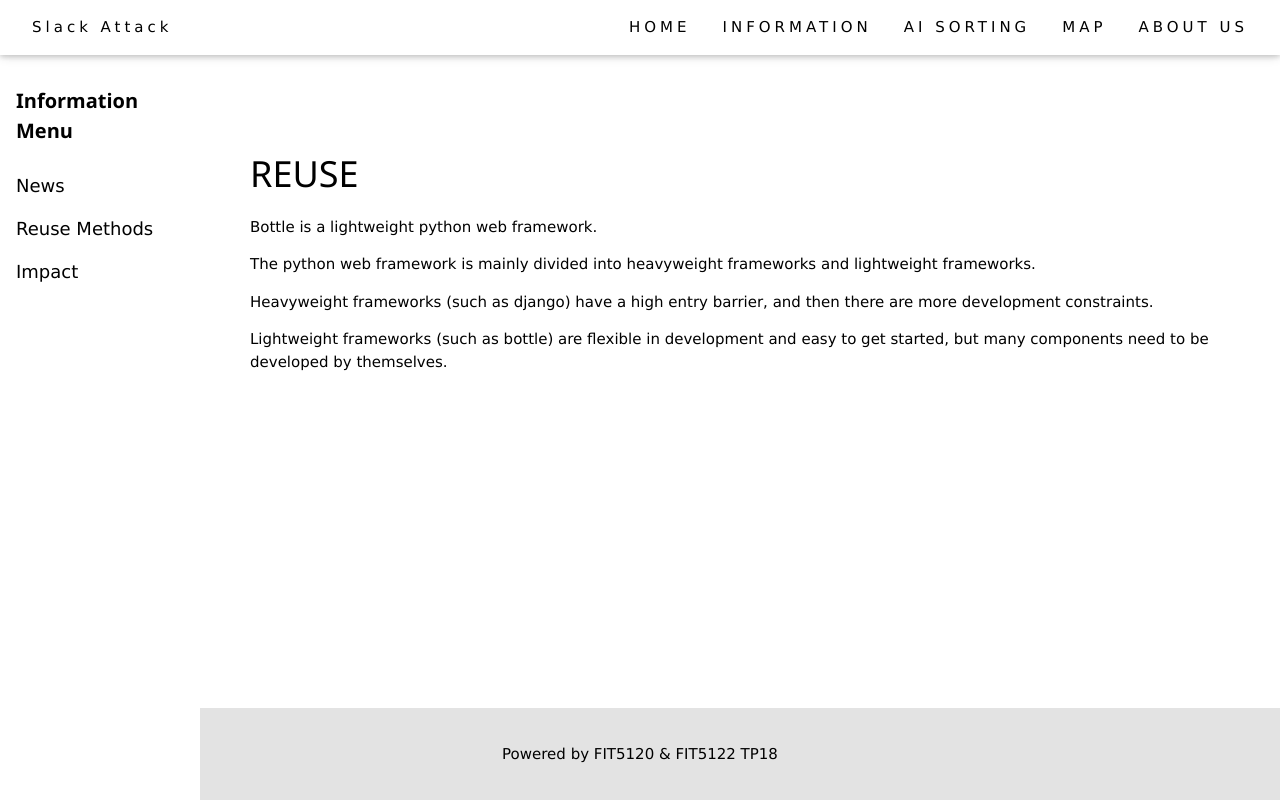
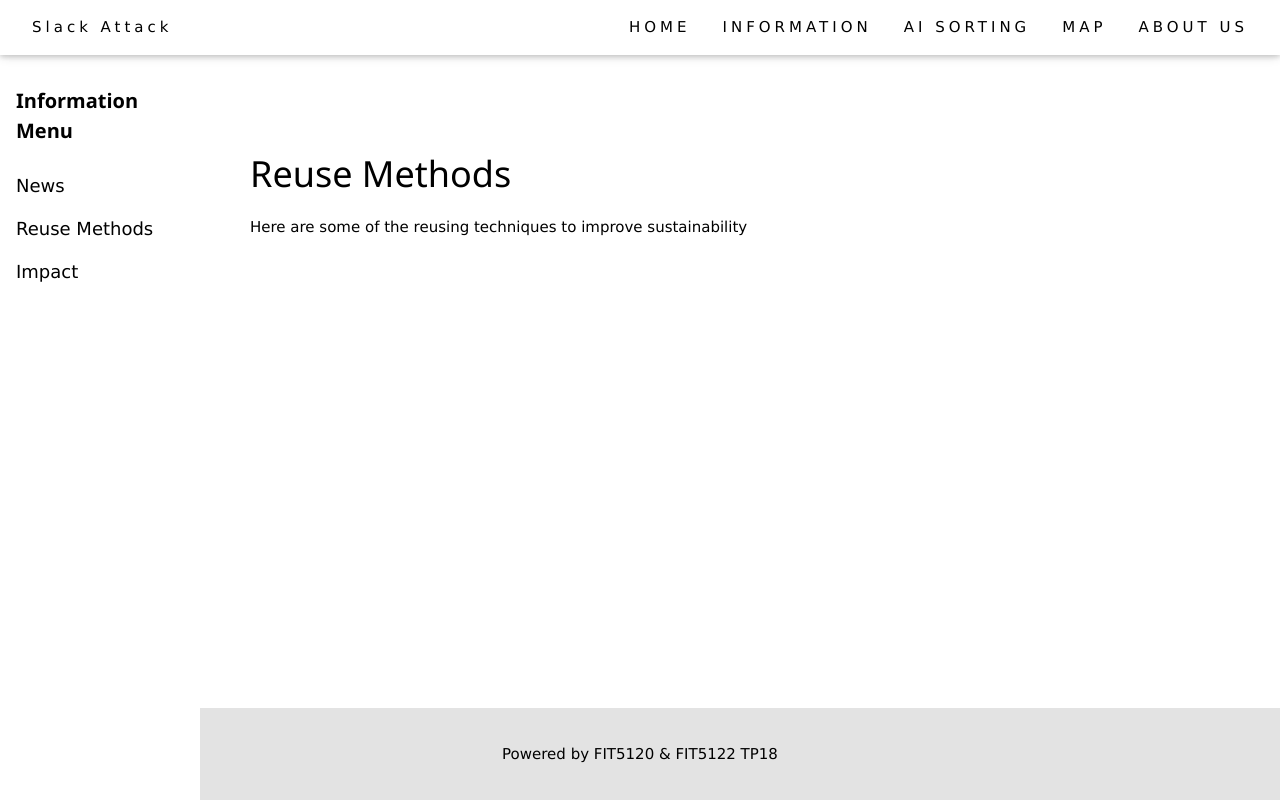
Before and after one commit to Nithin-G-R/tp18, a Flask app: page /InfoHome/1 in a window 1280 px wide. Run offline with Flask 2, Linux system fonts and the light colour scheme.

Commit message:
Update reuse.html

```diff
--- a/templates/InfoPages/reuse.html
+++ b/templates/InfoPages/reuse.html
@@ -1,5 +1,2 @@
-<h1>REUSE</h1>
-<p>Bottle is a lightweight python web framework.</p>
-<p>The python web framework is mainly divided into heavyweight frameworks and lightweight frameworks.</p>
-<p>Heavyweight frameworks (such as django) have a high entry barrier, and then there are more development constraints.</p>
-<p>Lightweight frameworks (such as bottle) are flexible in development and easy to get started, but many components need to be developed by themselves.</p>
+<h1>Reuse Methods</h1>
+<p>Here are some of the reusing techniques to improve sustainability</p>
```
